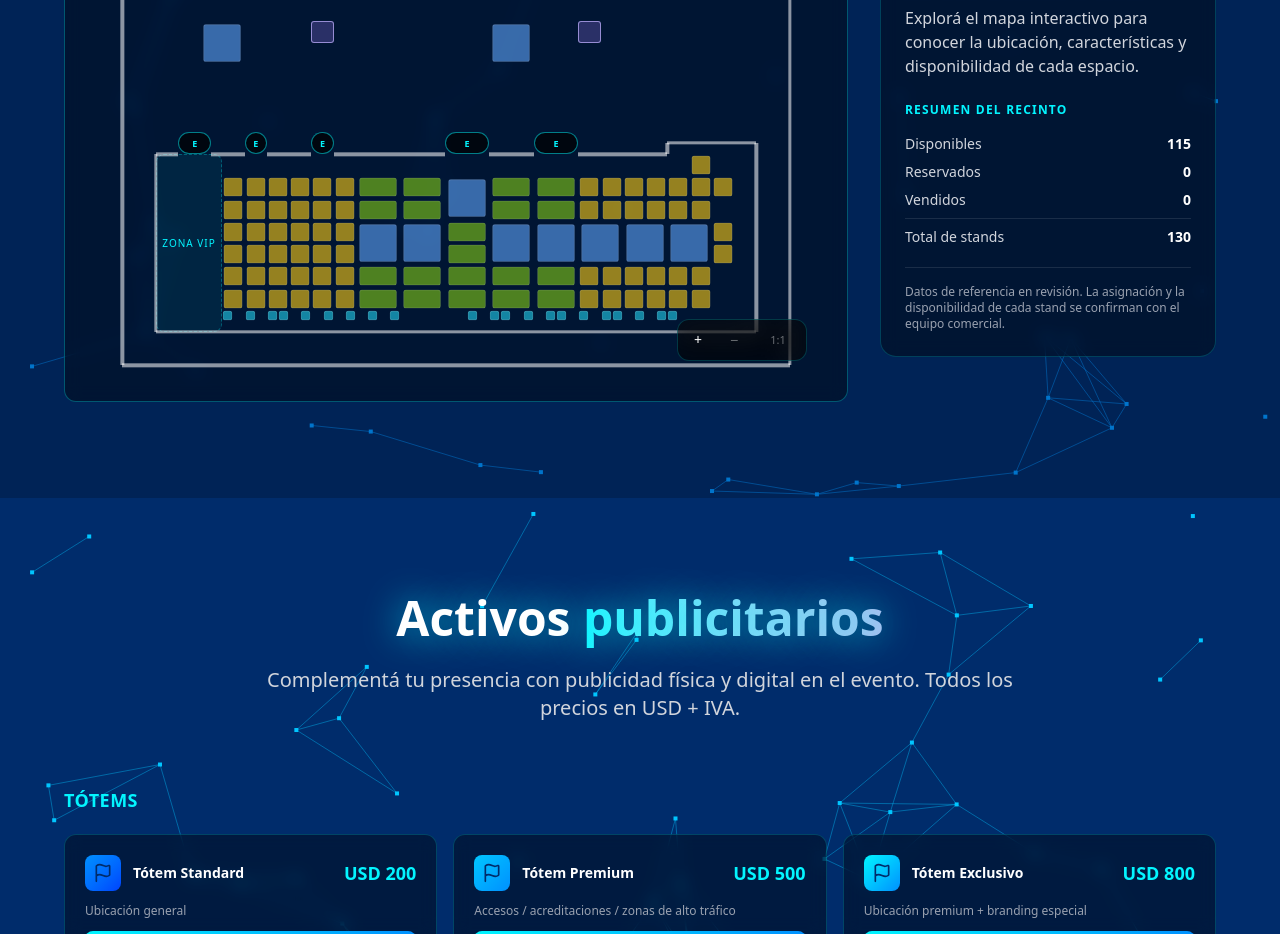
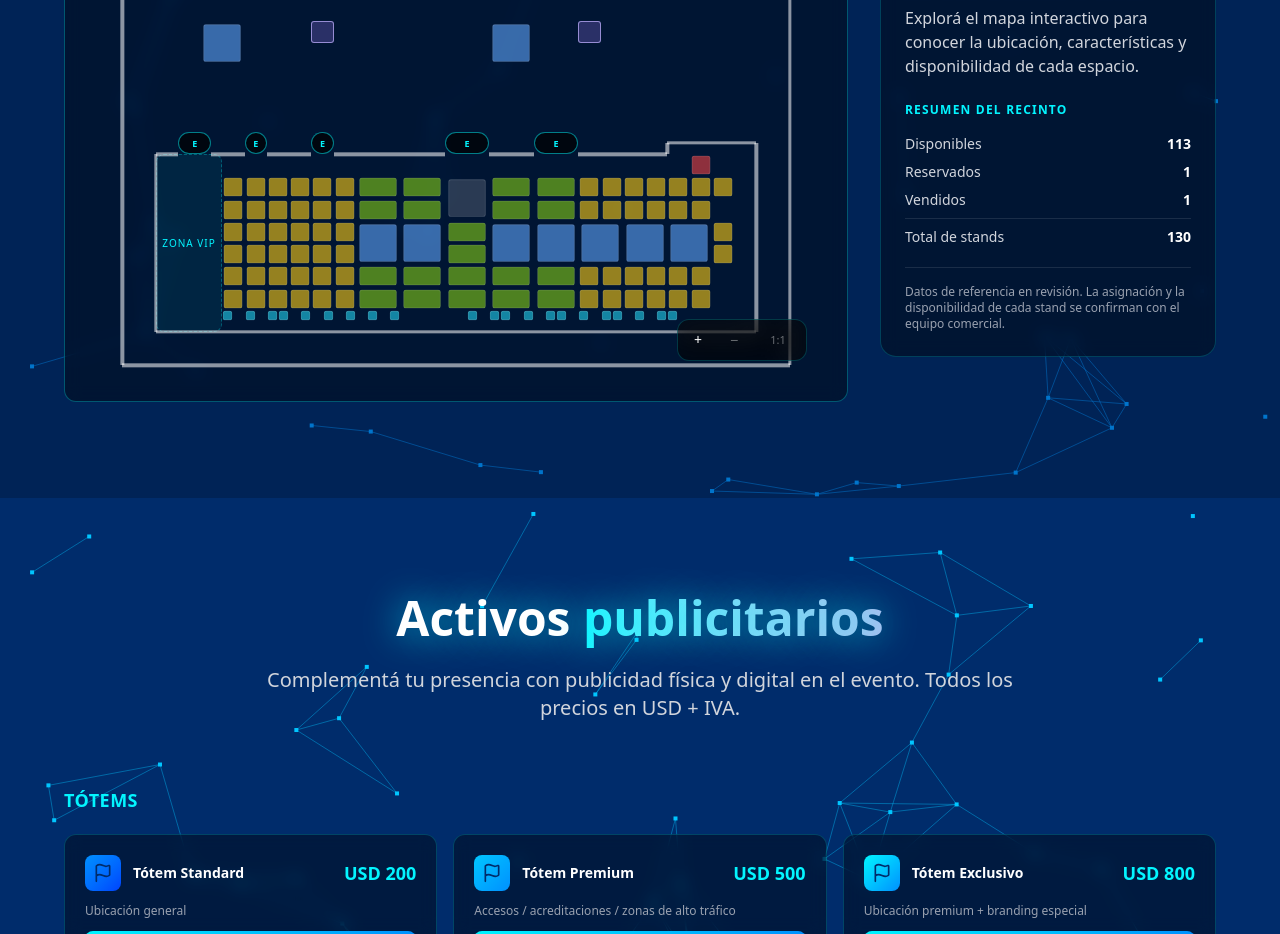
Before and after one commit to FValentino/TCSummit-landing, a Next.js app: page /partners in a window 1280 px wide. Shown: the part 5120-6054 px from the top of the page. Built offline with nearby package versions, Linux system fonts and the light colour scheme.

Commit message:
stand plan finish

```diff
--- a/src/components/partners/floorplan/floorplanData.ts
+++ b/src/components/partners/floorplan/floorplanData.ts
@@ -35,11 +35,16 @@ type TariffTierName = "Platino" | "Oro" | "Plata" | "Bronce"
 
 export type StandCategoryName = StandCategory
 
+
 export const STAND_STATUSES = ["disponible", "reservado", "vendido"] as const
 export type StandStatus = (typeof STAND_STATUSES)[number]
 
 export const DEFAULT_STATUS: StandStatus = "disponible"
 
+const STAND_STATUS_OVERRIDES: Partial<Record<string, StandStatus>> = {
+  "platino-03": "reservado",
+  "plata-64": "vendido",
+}
 
 export type PriceStage = "earlyBird" | "presale" | "normal"
 
@@ -144,13 +149,14 @@ const buildStands = (): { stands: Stand[]; blocks: BlockTally[] } => {
         id: `${block.category}-${number}`,
         label: `Stand ${CATEGORY_LABEL[block.category]} ${number}`,
         category: block.category,
-        status: DEFAULT_STATUS,
+        status: STAND_STATUS_OVERRIDES[`${block.category}-${number}`] ?? DEFAULT_STATUS,
         areaM2: TIER_AREA_M2[block.category],
         areaProvisional: isProvisionalArea(block.category),
         location: LOCATIONS[block.category],
         cell,
         geometry: gridToPercent(cell),
       })
+
     }
   }
   return { stands, blocks }
--- a/src/components/partners/floorplan/planHotspot.tsx
+++ b/src/components/partners/floorplan/planHotspot.tsx
@@ -2,7 +2,7 @@
 
 import type { CSSProperties, PointerEvent } from "react"
 import type { Stand } from "./floorplanData"
-import { CATEGORY_COLOR, hotspotLabel } from "./floorplanCopy"
+import { CATEGORY_COLOR, hotspotLabel, STATUS_COLOR } from "./floorplanCopy"
 
 interface PlanHotspotProps {
   stand: Stand
@@ -24,13 +24,15 @@ export default function PlanHotspot({
   const { x, y, w, h } = stand.geometry
   const tierColor = CATEGORY_COLOR[stand.category]
 
+  const standColor = stand.status === "disponible" ? tierColor : STATUS_COLOR[stand.status]
+
   const style = {
-    "--tier": tierColor,
+    "--tier": standColor,
     left: `${x}%`,
     top: `${y}%`,
     width: `${w}%`,
     height: `${h}%`,
-    backgroundColor: `${tierColor}${FILL_ALPHA}`,
+    backgroundColor: `${standColor}${FILL_ALPHA}`,
   } as CSSProperties
 
   // `pointerType` is the only reliable way to keep the tooltip off touch: a tap fires
```
